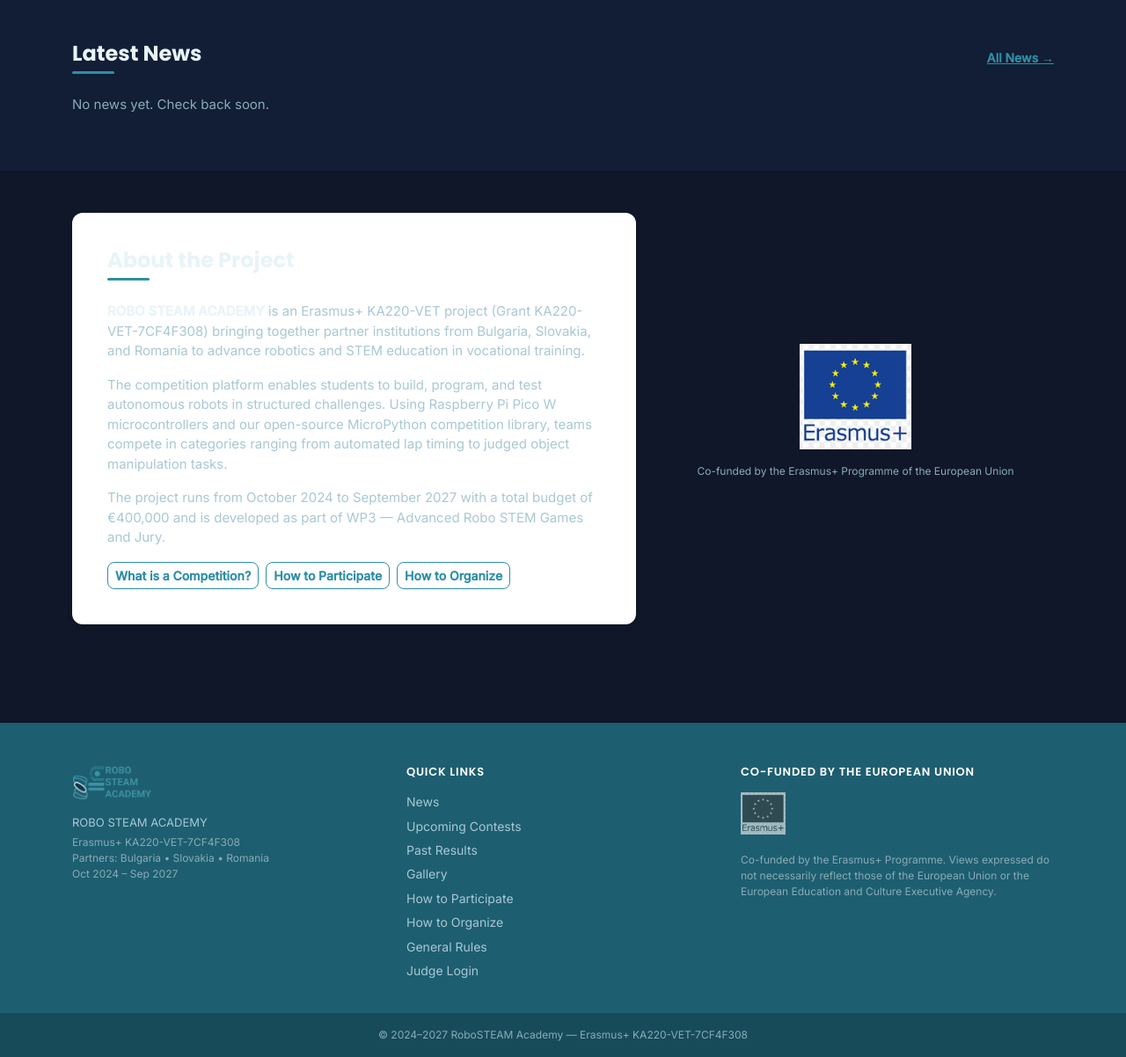
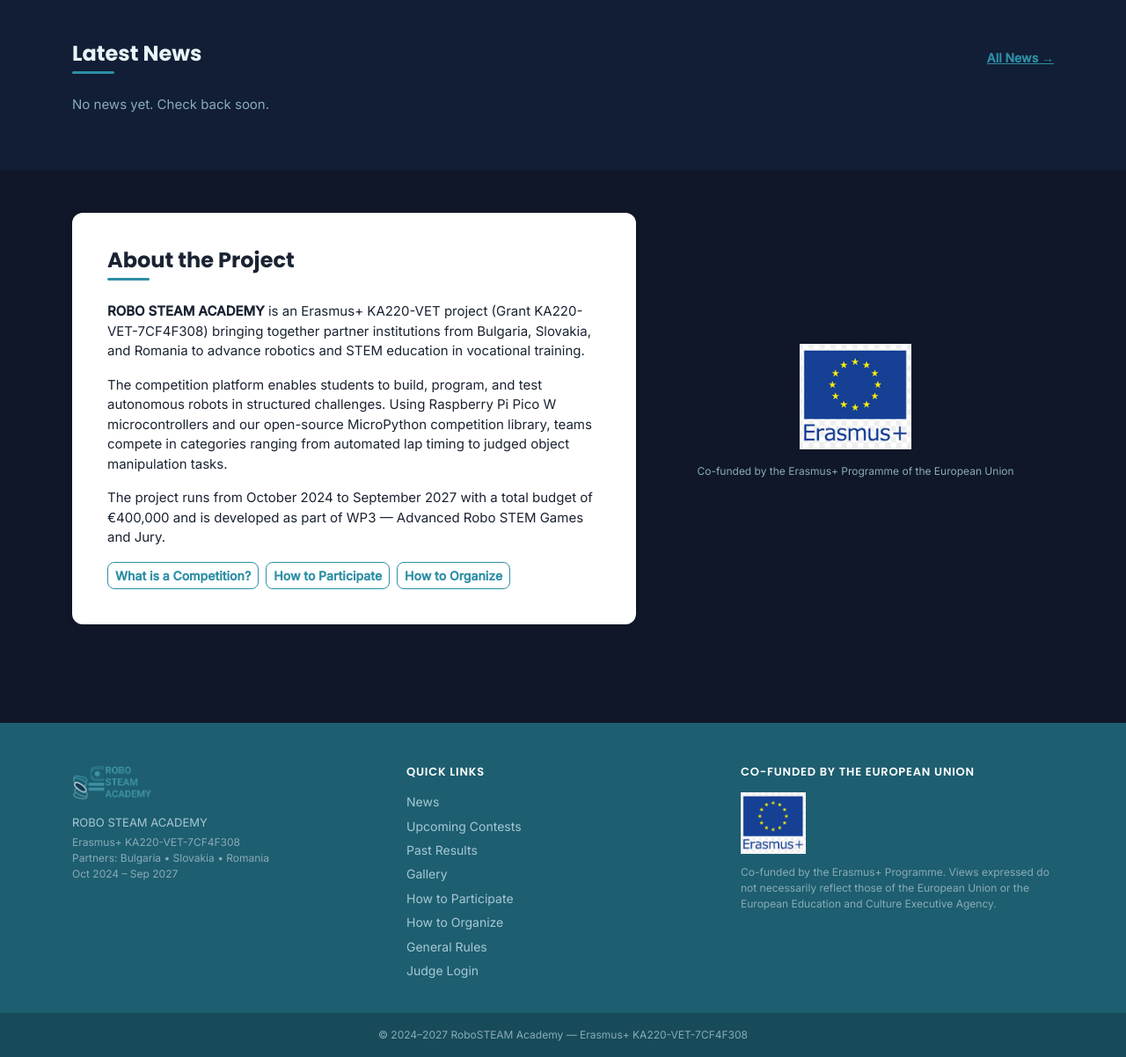
Before and after one commit to skydancerbg/RoboACADEMY-competitions, a Django app: page / in a window 1280 px wide. Shown: the part 594-1796 px from the top of the page at 88% size. Run offline with Django 4.2, Linux system fonts and the light colour scheme; data that the repository does not hold is empty; some libraries are stand-ins or nearby versions.

Commit message:
Fix Phase 5.14 visual QA issues: footer logo greyout, about text readability, dark section backgrounds
- base_site.html: remove partner-logo class from footer Erasmus+ logo (was greyed out via CSS filter); add admin link for staff users in navbar
- homepage.html: change all section backgrounds to dark navy (#0f1728 / #111e35); remove light-color text overrides from About section white card (text now uses default dark var(--text)); remove wave SVG

Claude-Session: https://claude.ai/code/session_01ScaAAjkWWbCSVxquoP3S2L

```diff
--- a/scoreboard/contest/templates/contest/base_site.html
+++ b/scoreboard/contest/templates/contest/base_site.html
@@ -102,7 +102,7 @@
       </div>
       <div class="col-md-4">
         <h6>Co-funded by the European Union</h6>
-        <img src="{% static 'contest/img/erasmus-logo.png' %}" alt="Erasmus+" class="partner-logo mb-2">
+        <img src="{% static 'contest/img/erasmus-logo.png' %}" alt="Erasmus+" style="height:70px;margin-bottom:0.5rem;display:block;">
         <p style="color:#8aabb6;font-size:12px;margin-top:0.75rem;">
           Co-funded by the Erasmus+ Programme. Views expressed do not necessarily reflect those of the European Union or the European Education and Culture Executive Agency.
         </p>
--- a/scoreboard/public/templates/public/homepage.html
+++ b/scoreboard/public/templates/public/homepage.html
@@ -101,18 +101,18 @@
     <div class="row g-4 align-items-center">
       <div class="col-lg-7">
         <div class="about-section">
-          <h2 class="section-title" style="color:#e8f4f7;">About the Project</h2>
-          <p style="color:#a8c8d4;">
-            <strong style="color:#e8f4f7;">ROBO STEAM ACADEMY</strong> is an Erasmus+ KA220-VET project (Grant KA220-VET-7CF4F308) bringing together
+          <h2 class="section-title">About the Project</h2>
+          <p>
+            <strong>ROBO STEAM ACADEMY</strong> is an Erasmus+ KA220-VET project (Grant KA220-VET-7CF4F308) bringing together
             partner institutions from Bulgaria, Slovakia, and Romania to advance robotics and STEM education in
             vocational training.
           </p>
-          <p style="color:#a8c8d4;">
+          <p>
             The competition platform enables students to build, program, and test autonomous robots in structured
             challenges. Using Raspberry Pi Pico W microcontrollers and our open-source MicroPython competition
             library, teams compete in categories ranging from automated lap timing to judged object manipulation tasks.
           </p>
-          <p style="color:#a8c8d4;">
+          <p>
             The project runs from October 2024 to September 2027 with a total budget of &euro;400,000 and
             is developed as part of WP3 &mdash; Advanced Robo STEM Games and Jury.
           </p>
@@ -125,7 +125,7 @@
       </div>
       <div class="col-lg-5">
         <div class="text-center">
-          <img src="{% static 'contest/img/erasmus-logo.png' %}" alt="Erasmus+" style="max-height:120px;max-width:100%;">
+          <img src="{% static 'contest/img/erasmus-logo.png' %}" alt="Erasmus+" style="height:120px;max-width:100%;">
           <p style="font-size:12px;color:#8aabb6;margin-top:1rem;">
             Co-funded by the Erasmus+ Programme of the European Union
           </p>
```
